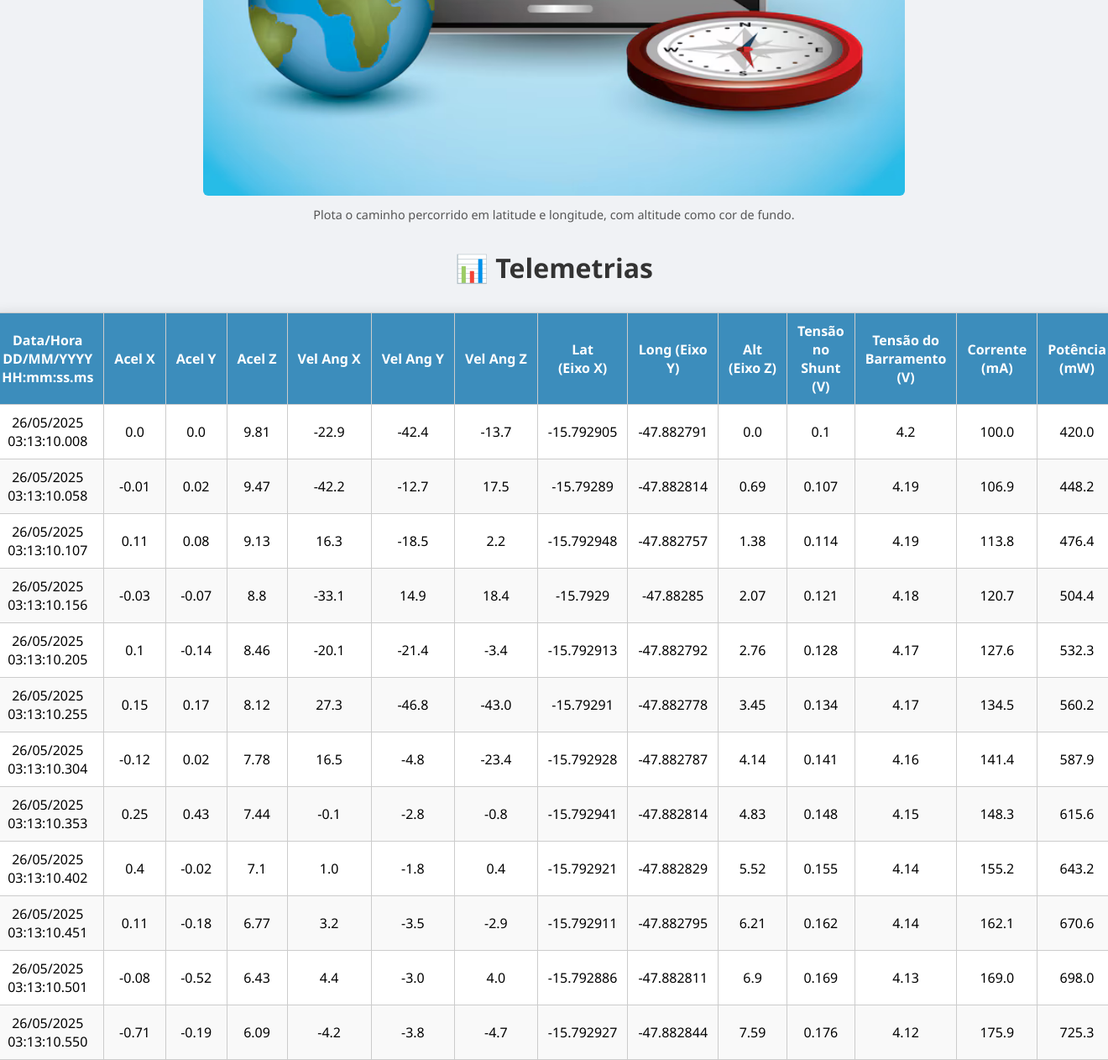
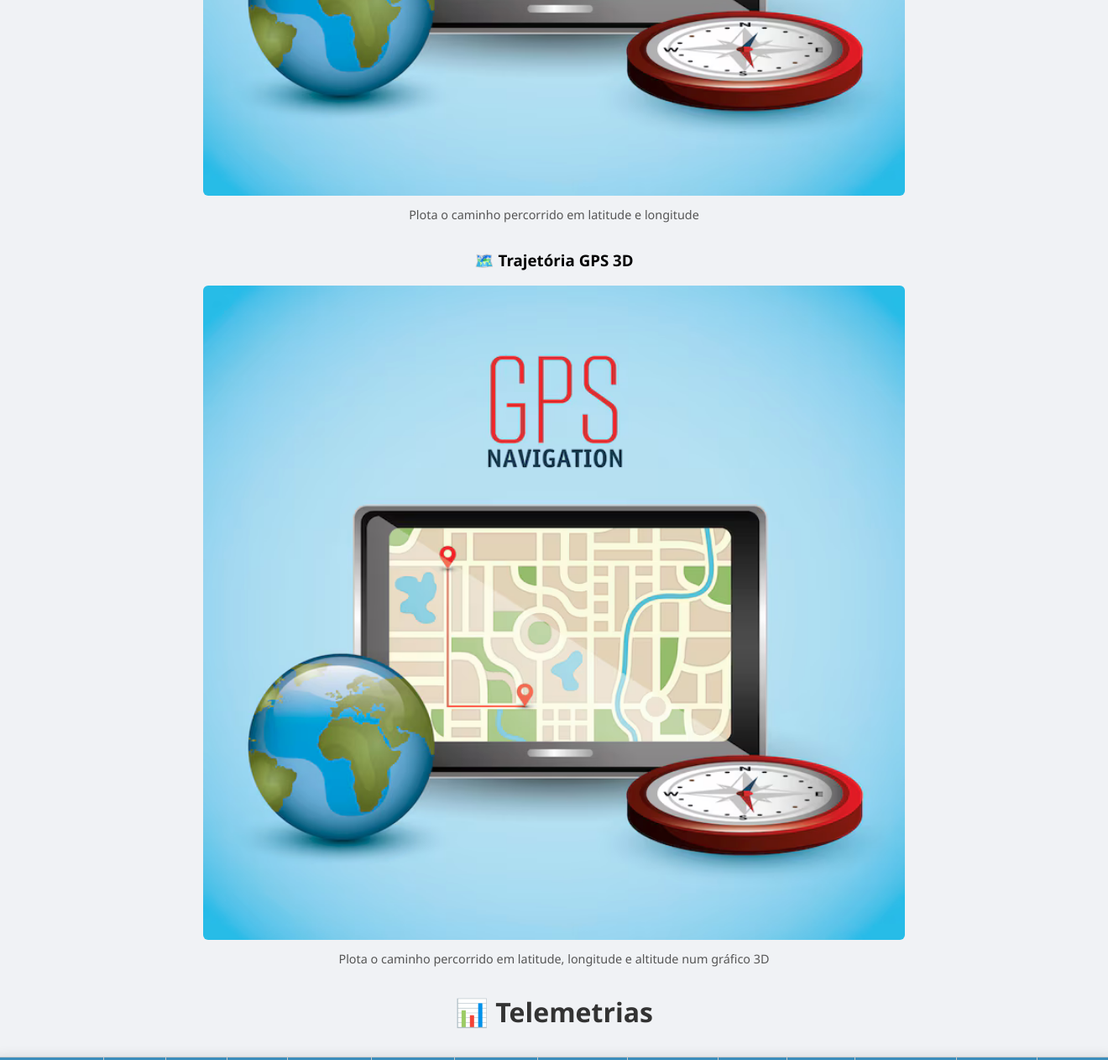
Before and after one commit to moonshinerd/interface-pi1, a Django app: page /oldlaunches/1/ in a window 1320 px wide. Shown: the part 2315-3577 px from the top of the page at 84% size. Run offline with Django 5.2, Linux system fonts and the light colour scheme; data comes from the database, SQL or seed files in the repository; some libraries are stand-ins or nearby versions.

Commit message:
fix: update GPS trajectory section descriptions for clarity and consistency

```diff
--- a/core/templates/oldlaunches/detail.html
+++ b/core/templates/oldlaunches/detail.html
@@ -41,7 +41,13 @@
 <section class="gps-section">
     <h3>🗺️ Trajetória GPS</h3>
     <img src="{% static 'img/gps-path.png' %}" alt="Gráfico de Trajetória GPS">
-    <p class="legend">Plota o caminho percorrido em latitude e longitude, com altitude como cor de fundo.</p>
+    <p class="legend">Plota o caminho percorrido em latitude e longitude</p>
+</section>
+
+<section class="gps-section 3D">
+    <h3>🗺️ Trajetória GPS 3D</h3>
+    <img src="{% static 'img/gps-path.png' %}" alt="Gráfico de Trajetória GPS">
+    <p class="legend">Plota o caminho percorrido em latitude, longitude e altitude num gráfico 3D</p>
 </section>
 
 <h2 class="titulo">📊 Telemetrias</h2>
```
